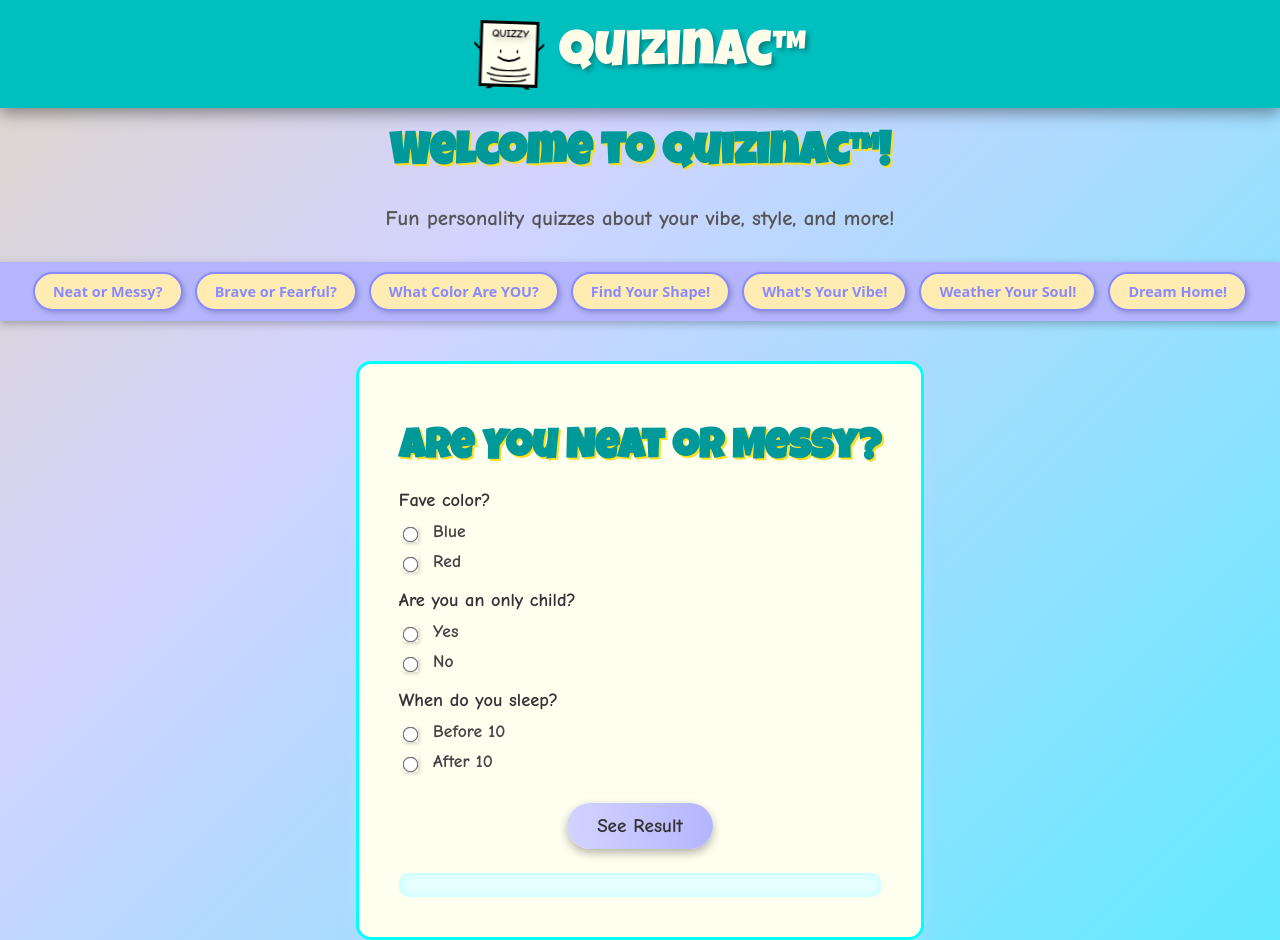
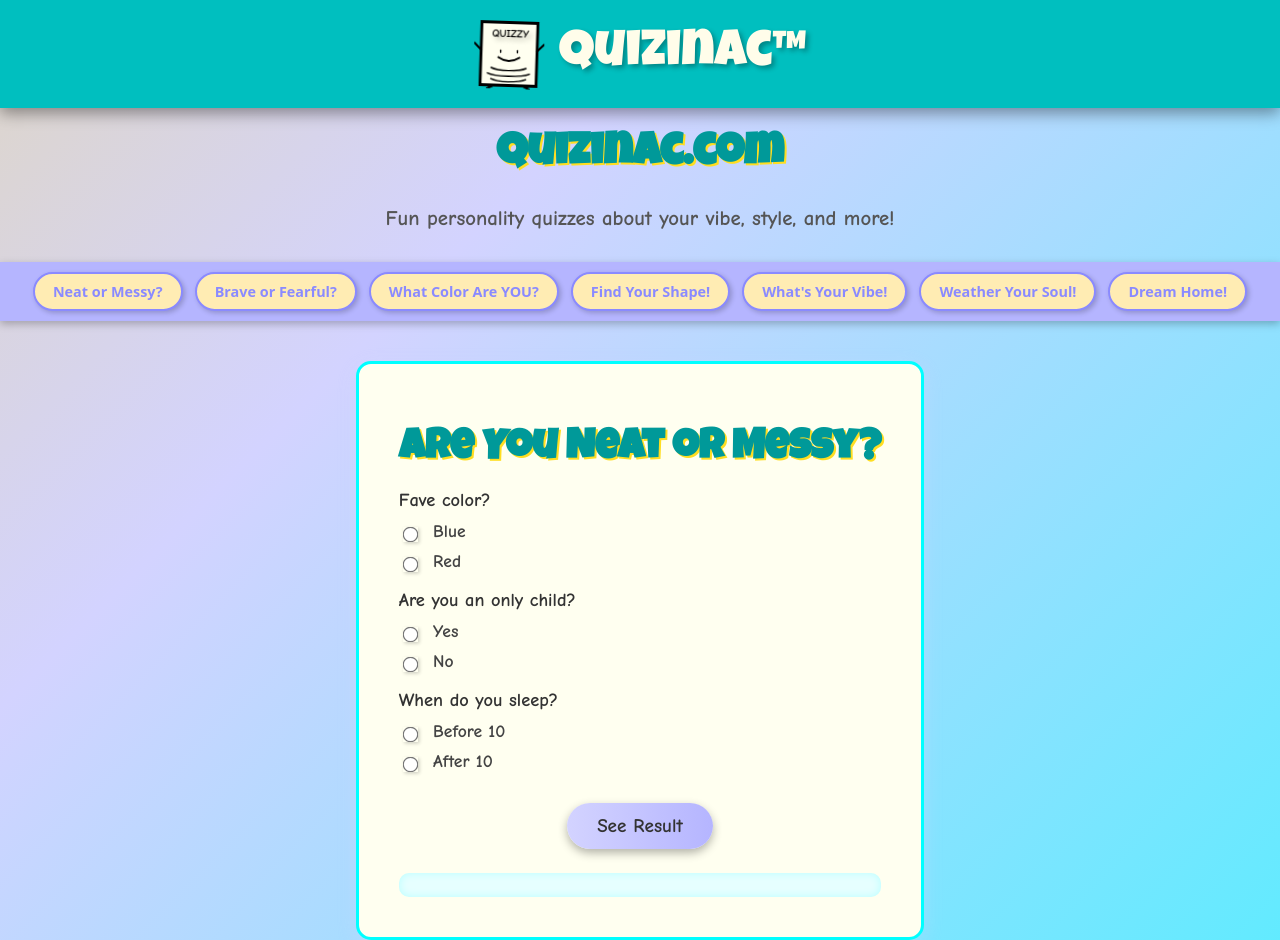
Before and after one commit to HackerCat3/Quizinac, a plain HTML site: page index.html in a window 1280 px wide. Shown: the top 940 px of the page. Drawn offline with Linux system fonts and the light colour scheme.

Commit message:
Update index.html

```diff
--- a/index.html
+++ b/index.html
@@ -347,7 +347,7 @@
   Quizinac™
 </header>
 
-<h1>Welcome to Quizinac™!</h1>
+<h1>Quizinac.com</h1>
 <p class="welcome-message">Fun personality quizzes about your vibe, style, and more!</p>
 
 <nav>
```
